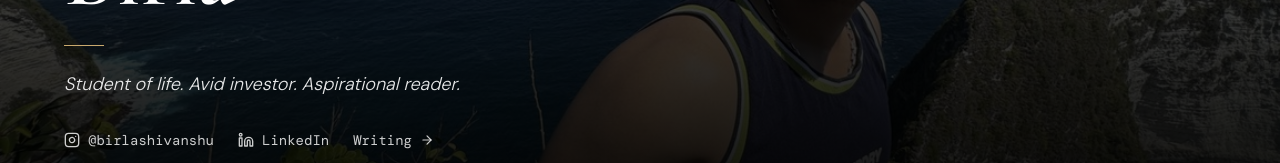
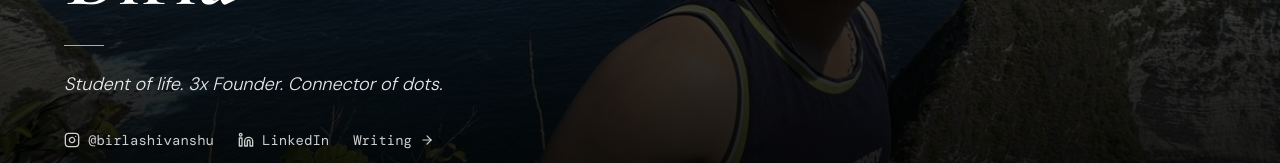
Before and after one commit to shivanshu-makia/shivanshubirla.com, a Next.js app in the folder shivanshubirla-website/: page / in a window 1280 px wide. Shown: the part 570-733 px from the top of the page. Built offline with nearby package versions, Linux system fonts and the light colour scheme; a web font is replaced by a local one.

Commit message:
Update tagline to "Student of life. 3x Founder. Connector of dots."

```diff
--- a/shivanshubirla-website/app/page.tsx
+++ b/shivanshubirla-website/app/page.tsx
@@ -132,7 +132,7 @@ function HeroSection() {
               transition={{ duration: 0.6, delay: 0.6 }}
               className="font-body text-white/90 text-lg italic mb-8"
             >
-              Student of life. Avid investor. Aspirational reader.
+              Student of life. 3x Founder. Connector of dots.
             </motion.p>
 
             {/* Social row */}
```
